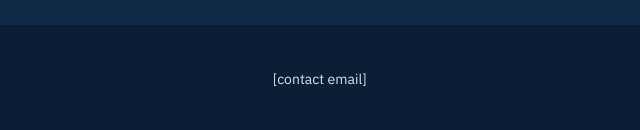
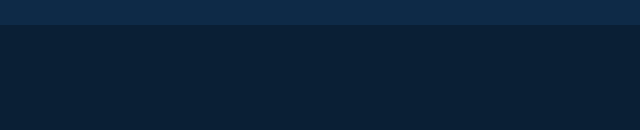
Before and after one commit to nerbrain/dashagtlanding, a plain HTML site: page index.html in a window 1280 px wide. Shown: the part 4491-4621 px from the top of the page, 369-1009 px from the left. Drawn offline with Linux system fonts and the light colour scheme.

Commit message:
Update index.html
removed contact email

```diff
--- a/index.html
+++ b/index.html
@@ -290,7 +290,7 @@ html{scroll-behavior:smooth}
 <span>· Nairobi, Kenya</span>
 </div>
 <nav aria-label="Footer" style="display: flex; flex-wrap: wrap; gap: 20px">
-<a href="#" style="color: #d6e2ee; text-decoration: none">[contact email]</a>
+<!-- <a href="#" style="color: #d6e2ee; text-decoration: none">[contact email]</a> -->
 </nav>
 <span>© 2026 dashAGT</span>
 </div>
```
